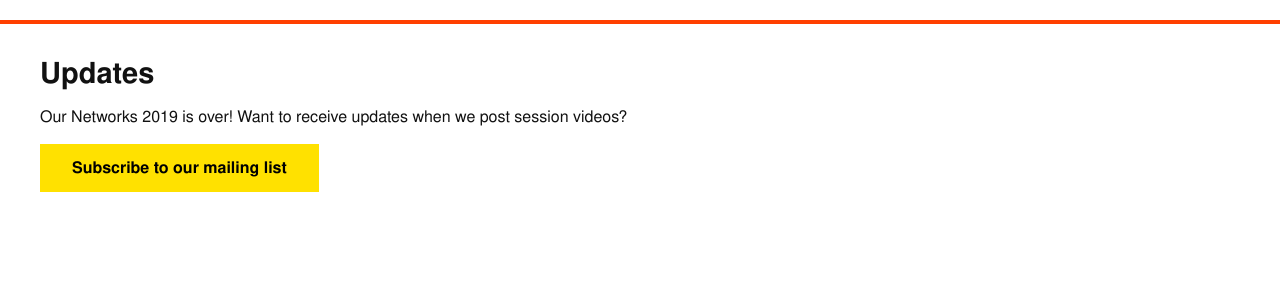
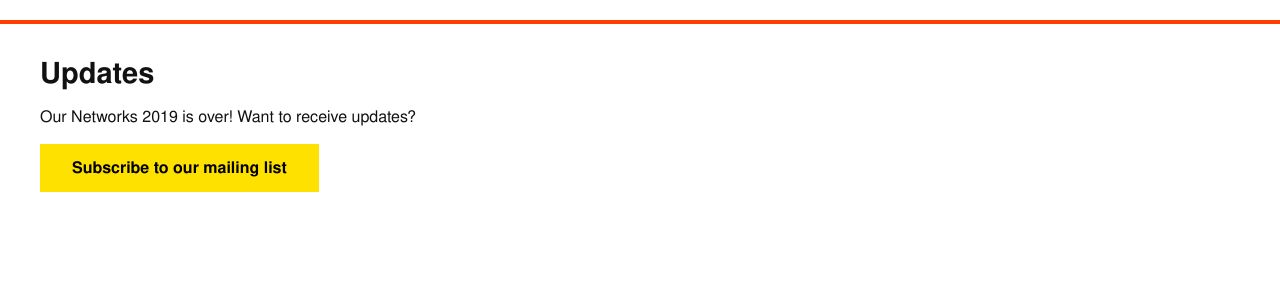
Before and after one commit to ournetworks/ournetworks.ca, a Jekyll site: the page built from index.md, in a window 1280 px wide. Shown: the part 1124-1424 px from the top of the page. Built offline with Jekyll 4.4.1, drawn with Linux system fonts in a browser that asks for light colours.

Commit message:
Remove extra detail on mailinglist header

```diff
--- a/_layouts/splash.html
+++ b/_layouts/splash.html
@@ -9,7 +9,7 @@
   <hr class="extended">
   <div class="container">
   <h2 id="updates">Updates</h2>
-  <p>Our Networks 2019 is over! Want to receive updates when we post session videos?</p>
+  <p>Our Networks 2019 is over! Want to receive updates?</p>
   <a href="https://lists.mayfirst.org/mailman/listinfo/ournetworks" class="button" target="_blank" rel="noopener">Subscribe to our mailing list</a>
   </div>
 </div>
```
